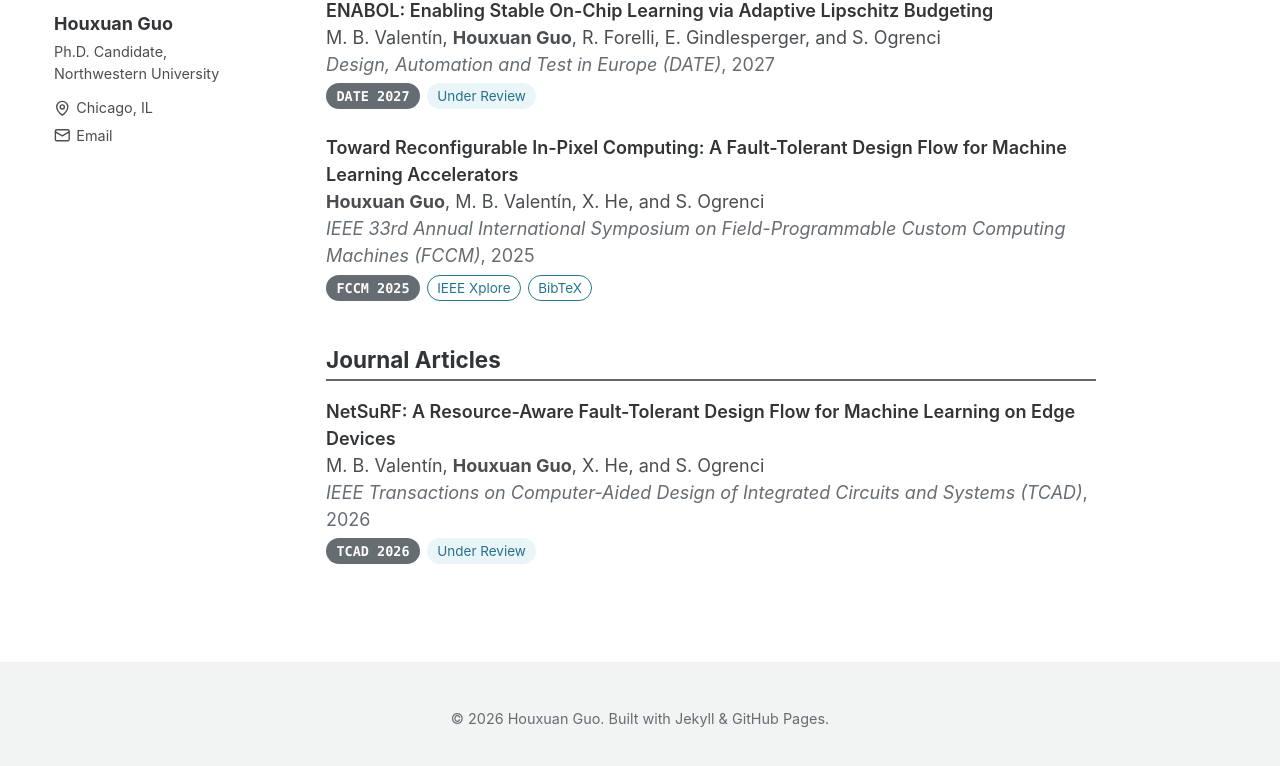
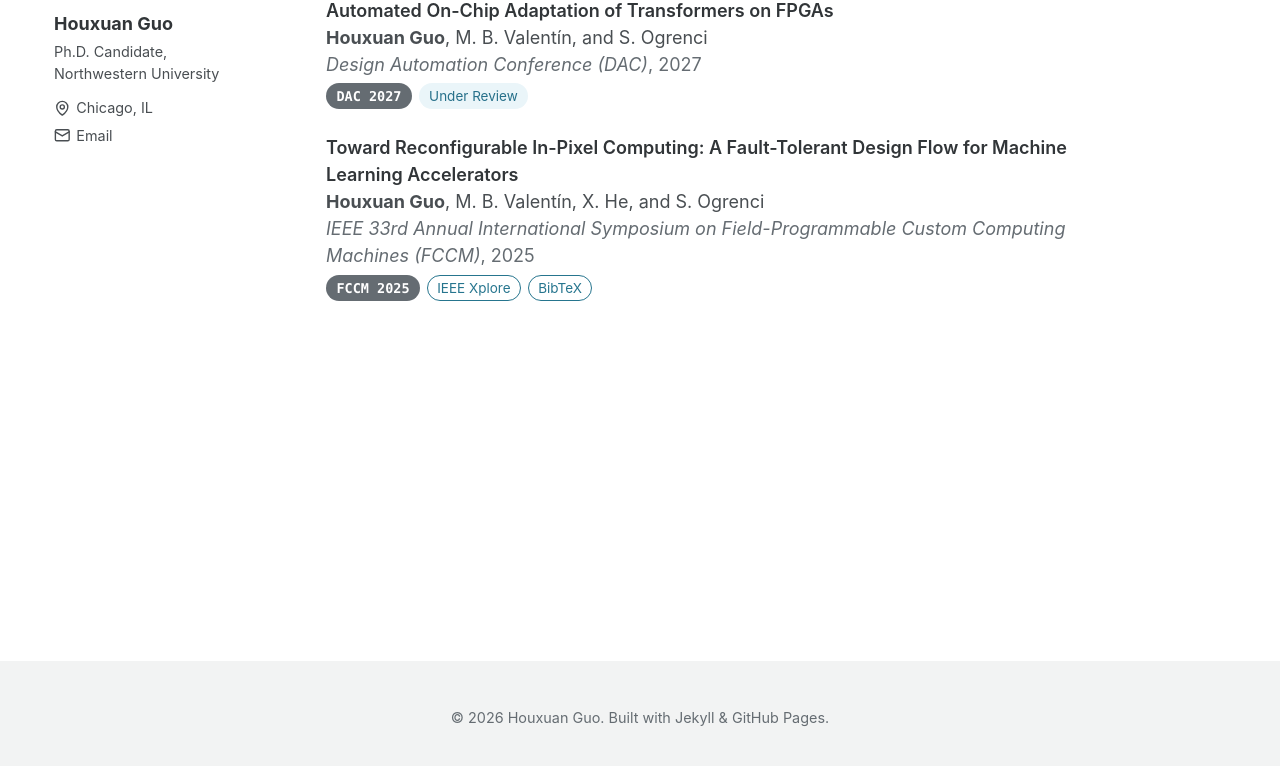
Before and after one commit to HoesenG/HoesenG.github.io, a Jekyll site: the page built from _pages/publications.md, in a window 1280 px wide and 1014 px high, cut to the strip 240-1006 px from the top of the window. Built offline with Jekyll 4.4.1, drawn with Linux system fonts in a browser that asks for light colours.

Commit message:
Replace the DATE and TCAD submissions with a DAC 2027 submission
Drop the DATE 2027 and TCAD 2026 papers from the publication list and
the related-paper notes on the Research page, and add "Automated
On-Chip Adaptation of Transformers on FPGAs" (DAC 2027, under review).
The Publications page now hides a section when it has no entries.

```diff
--- a/_data/publications.yml
+++ b/_data/publications.yml
@@ -6,21 +6,12 @@
 #   links:    optional list of { name, url }, e.g. paper, PDF, code, slides
 #   bibtex:   optional; adds a "BibTeX" copy button
 
-- title: "ENABOL: Enabling Stable On-Chip Learning via Adaptive Lipschitz Budgeting"
-  authors: ["M. B. Valentín", "Houxuan Guo", "R. Forelli", "E. Gindlesperger", "S. Ogrenci"]
-  venue: "Design, Automation and Test in Europe (DATE)"
-  short: DATE
+- title: "Automated On-Chip Adaptation of Transformers on FPGAs"
+  authors: ["Houxuan Guo", "M. B. Valentín", "S. Ogrenci"]
+  venue: "Design Automation Conference (DAC)"
+  short: DAC
   year: 2027
   type: conference
-  status: "Under Review"
-  selected: true
-
-- title: "NetSuRF: A Resource-Aware Fault-Tolerant Design Flow for Machine Learning on Edge Devices"
-  authors: ["M. B. Valentín", "Houxuan Guo", "X. He", "S. Ogrenci"]
-  venue: "IEEE Transactions on Computer-Aided Design of Integrated Circuits and Systems (TCAD)"
-  short: TCAD
-  year: 2026
-  type: journal
   status: "Under Review"
   selected: true
 
--- a/_pages/publications.md
+++ b/_pages/publications.md
@@ -4,10 +4,17 @@ title: Publications
 description: Publications by Houxuan Guo.
 ---
 
+{% assign conference = site.data.publications | where: "type", "conference" %}
+{% assign journal = site.data.publications | where: "type", "journal" %}
+
+{% if conference.size > 0 %}
 ## Conference Papers
 
 {% include publication-list.html type="conference" %}
+{% endif %}
 
+{% if journal.size > 0 %}
 ## Journal Articles
 
 {% include publication-list.html type="journal" %}
+{% endif %}
--- a/_pages/research.md
+++ b/_pages/research.md
@@ -5,14 +5,14 @@ description: Research projects by Houxuan Guo.
 ---
 
 ## ENABOL: On-Device ML Training and Backpropagation
-<p class="project__meta">Jun. 2024 – Present · Related paper: <em>ENABOL</em>, DATE 2027 (under review)</p>
+<p class="project__meta">Jun. 2024 – Present</p>
 
 * Developed an end-to-end Python/C++ HLS flow extending `hls4ml`, enabling on-device backpropagation and fixed-point weight updates directly on resource-constrained edge hardware.
 * Formulated a Lipschitz-bounded operator projection method in PyTorch, mitigating gradient explosion and maintaining training convergence under strict 8-bit/16-bit fixed-point precision.
 * Built data preparation pipelines to generate synthetic calibration distributions, achieving training parity with FP32 baselines while reducing hardware memory footprint by over 40%.
 
 ## NetSuRF: Fault-Tolerant Toolchain for Edge-AI Accelerators
-<p class="project__meta">Jun. 2024 – May 2025 · Related paper: <em>NetSuRF</em>, IEEE TCAD 2026 (under review)</p>
+<p class="project__meta">Jun. 2024 – May 2025</p>
 
 * Architected an automated Python framework applying selective redundancy (TMR) across neural network layers to harden edge models against bit-level transient faults under tight PPA budgets.
 * Constructed a statistical weight-sensitivity profiler evaluating fault propagation across model parameters to minimize protection overhead.
```
